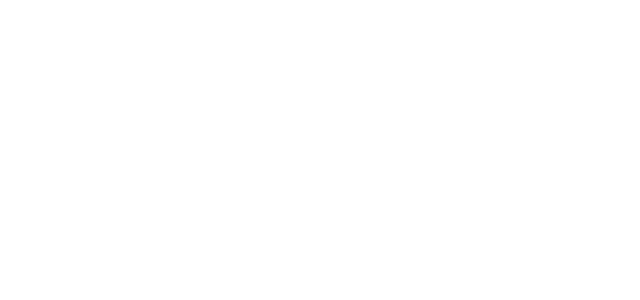
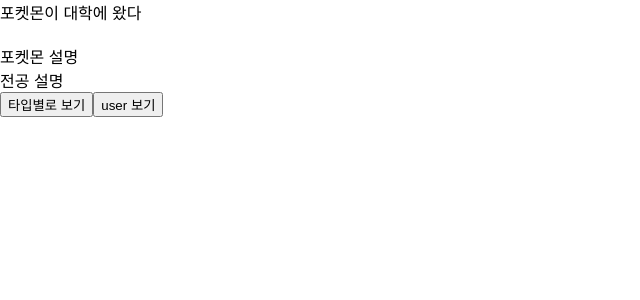
Before and after one commit to yoojh5685/ossfinalproject, a React (Create React App) app: page /result in a window 1280 px wide. Shown: the top 300 px of the page, without its empty margins (0-640 px from the left). Built offline with nearby package versions, Linux system fonts and the light colour scheme.

Commit message:
민준 : Result.js 기본 틀 만들기 & 화면 이동 연결하기

```diff
--- a/src/components/Main.js
+++ b/src/components/Main.js
@@ -1,10 +1,32 @@
-import React, { useState } from 'react';
+import React, { useEffect, useState } from 'react';
 import '../CSS/Main.css';
 import { useNavigate } from 'react-router-dom';
+import axios from 'axios';
+
+
 
 export default function Main() {
-  const [count, setCount] = useState(0);
+  const [count, setCount] = useState();
   const navigate = useNavigate();
+  const [error, setError] = useState(null);
+  // 사용자수 보여주기
+  useEffect( ()=> {
+    const userData = async () => {
+      try {
+        const response = await axios.get(
+          'https://674c853a54e1fca9290cd1ff.mockapi.io/User'
+        );
+          setCount(response.data.length);
+      } catch(error) {
+        setError(error.message);
+      }
+    };
+
+    userData();
+  },[]);
+
+
+
 
   // 파이리, 꼬부기, 피카츄 데이터 하드코딩
   const pokemonList = [
@@ -55,7 +77,6 @@
         한동에 포켓몬이 출현했다고? <br />
         나의 전공공부를 도와줄 포켓몬을 찾아봐요
       </div>
-
       <button className="button" onClick={buttonClicked}>
         포켓몬 찾으러 가기
       </button>
--- a/src/components/Result.js
+++ b/src/components/Result.js
@@ -1,9 +1,34 @@
 import React from 'react'
+import "../CSS/Result.css"
+import { useNavigate } from 'react-router-dom'
+export default function Result() {
+  const navigate = useNavigate();
 
-export default function Result() {
+  const moveToType = () => {
+    navigate('/result_pokeList');
+  };
+
+
+
+  const moveToUser = () => {
+    navigate('/result_userList');
+  };
+
   return (
     <div>
+      <div className ='resultContainer'>
+        <div> 포켓몬이 대학에 왔다</div>
+        <img/>
 
+        <div> 포켓몬 설명  </div>
+        <div> 전공 설명  </div>
+
+        <div>
+          <button onClick={moveToType}>타입별로 보기 </button>
+          <button onClick={moveToUser}>user 보기 </button>
+        </div>
+
+      </div>
     </div>
   )
 }
```
Also changed, not shown: src/CSS/Result.css (added).
